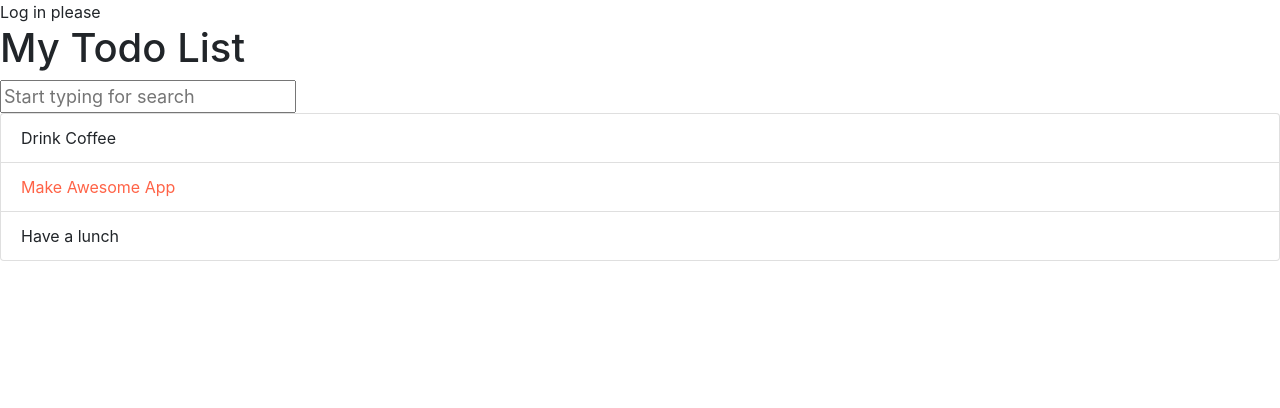
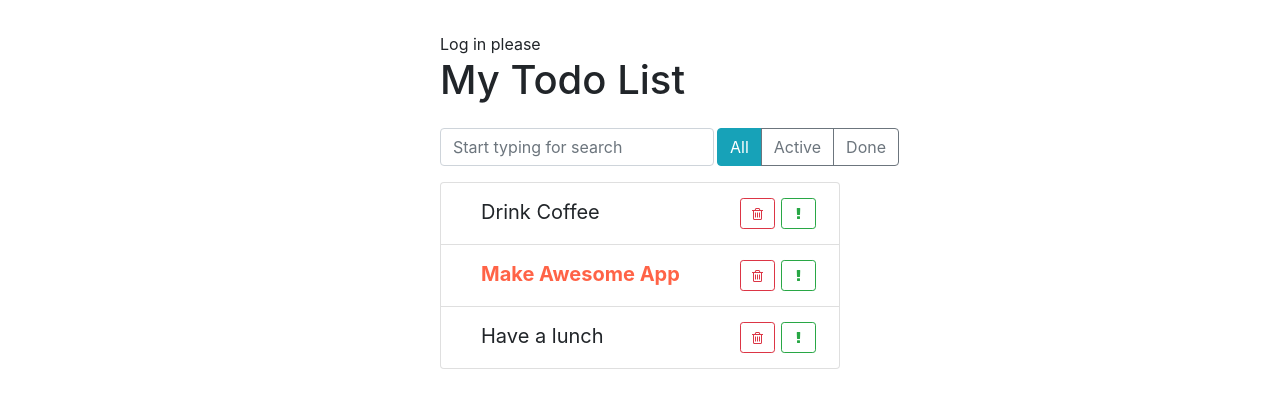
Before and after one commit to ArminBlaze/Udemy-react1-todo, a React (Create React App) app: page / in a window 1280 px wide. Shown: the top 408 px of the page. Built offline with nearby package versions, Linux system fonts and the light colour scheme.

Commit message:
32 - Добавил Css стили для всех компонентов

```diff
--- /dev/null
+++ b/src/components/AppHeader.css
@@ -0,0 +1,12 @@
+.AppHeader {
+  align-items: flex-end;
+}
+
+.AppHeader h1 {
+  flex-grow: 1;
+}
+
+.AppHeader h2 {
+  font-size: 1.2rem;
+  color: grey;
+}
--- a/src/components/AppHeader.jsx
+++ b/src/components/AppHeader.jsx
@@ -1,8 +1,11 @@
 import React from 'react';
+import './AppHeader.css';
 
 const AppHeader = () => {
 	return (
-		<h1>My Todo List</h1>
+		<div className="AppHeader d-flex">
+			<h1>My Todo List</h1>
+		</div>
 	);
 }
 
--- /dev/null
+++ b/src/components/ItemStatusFilter.jsx
@@ -0,0 +1,18 @@
+import React from 'react';
+
+import './ItemStatusFilter.css';
+
+const ItemStatusFilter = () => {
+  return (
+    <div className="btn-group">
+      <button type="button"
+              className="btn btn-info">All</button>
+      <button type="button"
+              className="btn btn-outline-secondary">Active</button>
+      <button type="button"
+              className="btn btn-outline-secondary">Done</button>
+    </div>
+  );
+};
+
+export default ItemStatusFilter;
--- /dev/null
+++ b/src/components/SearchPanel.css
@@ -0,0 +1,5 @@
+.SearchPanel {
+  width: auto;
+  flex-grow: 1;
+  margin-right: 3px;
+}
--- a/src/components/SearchPanel.jsx
+++ b/src/components/SearchPanel.jsx
@@ -1,14 +1,13 @@
 import React from 'react';
+
+import './SearchPanel.css';
 
 const SearchPanel = () => {
 	const searchText = "Start typing for search";
-	const searchStyle = {
-		fontSize: '18px',
-	}
 
 	return (
 		<input
-		style={searchStyle}
+		className="form-control SearchPanel"
 		placeholder={searchText}
 		type="text"/>
 	);
--- a/src/components/TodoList.css
+++ b/src/components/TodoList.css
@@ -0,0 +1,3 @@
+.TodoList .list-group-item {
+  padding: .25rem .75rem;
+}
--- a/src/components/TodoListItem.css
+++ b/src/components/TodoListItem.css
@@ -0,0 +1,24 @@
+.TodoListItem {
+  font-size: 1.25rem;
+}
+
+.TodoListItem button {
+  width: 35px;
+  margin: 3px;
+}
+
+.TodoListItem__label {
+  margin-left: 1.25rem;
+  line-height: 35px;
+  cursor: pointer;
+  user-select: none;
+}
+
+.TodoListItem.done .TodoListItem__label {
+  text-decoration: line-through;
+}
+
+.TodoListItem.important .TodoListItem__label {
+  font-weight: bold;
+  color: steelblue;
+}
--- a/src/components/TodoListItem.jsx
+++ b/src/components/TodoListItem.jsx
@@ -5,10 +5,29 @@
 
 	const style = {
 		color: important ? "tomato" : "",
-	}
+		fontWeight: important ? 'bold' : ''
+	};
 
 	return (
-		<span style={style} className="todoListItem">{label}</span>
+//		<span style={style} className="todoListItem">{label}</span>
+
+		<span className="TodoListItem">
+      <span
+        className="TodoListItem__label"
+        style={style}>
+        {label}
+      </span>
+
+      <button type="button"
+              className="btn btn-outline-success btn-sm float-right">
+        <i className="fa fa-exclamation" />
+      </button>
+
+      <button type="button"
+              className="btn btn-outline-danger btn-sm float-right">
+        <i className="fa fa-trash-o" />
+      </button>
+    </span>
 	);
 };
 
--- /dev/null
+++ b/src/index.css
@@ -0,0 +1,8 @@
+.todo-app {
+  margin: 2rem auto 0 auto;
+  max-width: 400px;
+}
+
+.top-panel {
+  margin: 1rem 0;
+}
--- a/src/index.jsx
+++ b/src/index.jsx
@@ -5,6 +5,9 @@
 import AppHeader from './components/AppHeader';
 import SearchPanel from './components/SearchPanel';
 import TodoList from './components/TodoList';
+import ItemStatusFilter from './components/ItemStatusFilter';
+
+import './index.css';
 
 
 const App = () => {
@@ -20,10 +23,13 @@
 
 
 	return (
-		<div>
+		<div className="todo-app">
 			{isLoggedIn ? welcomeBox : loginBox}
 			<AppHeader />
-			<SearchPanel />
+			<div className="top-panel d-flex">
+        <SearchPanel />
+        <ItemStatusFilter />
+      </div>
 			<TodoList todos={todoData} />
 		</div>
 	)
```
Also changed, not shown: src/components/ItemStatusFilter.css (added).
